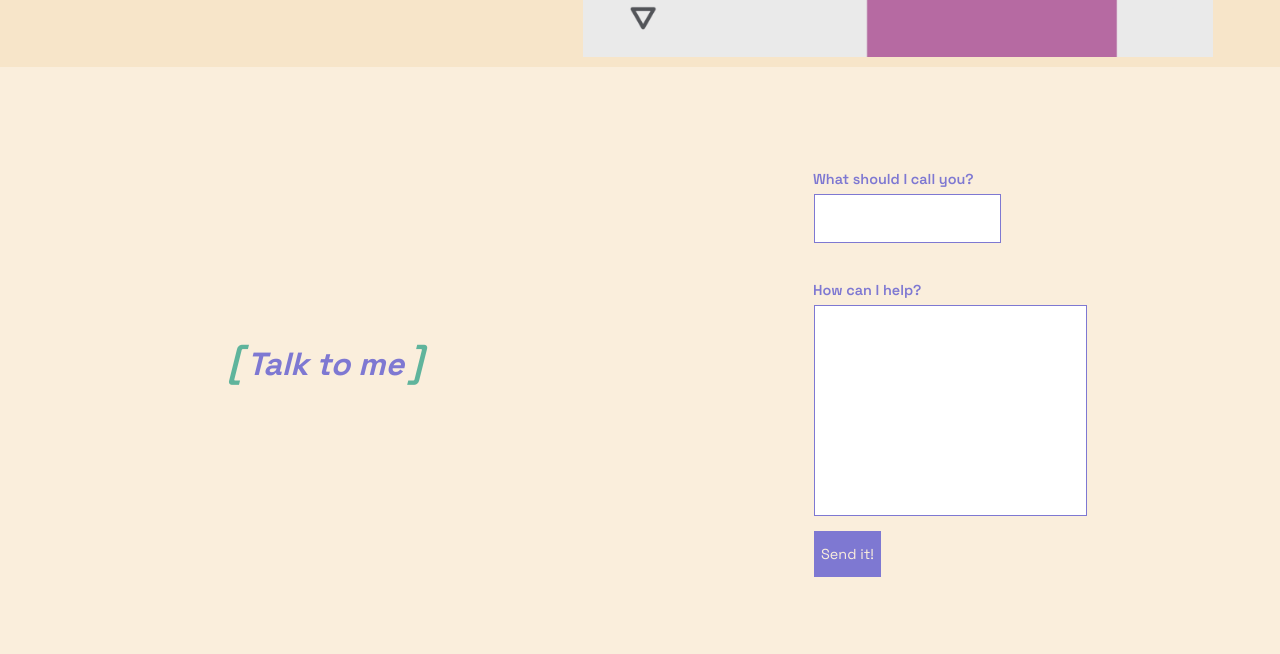
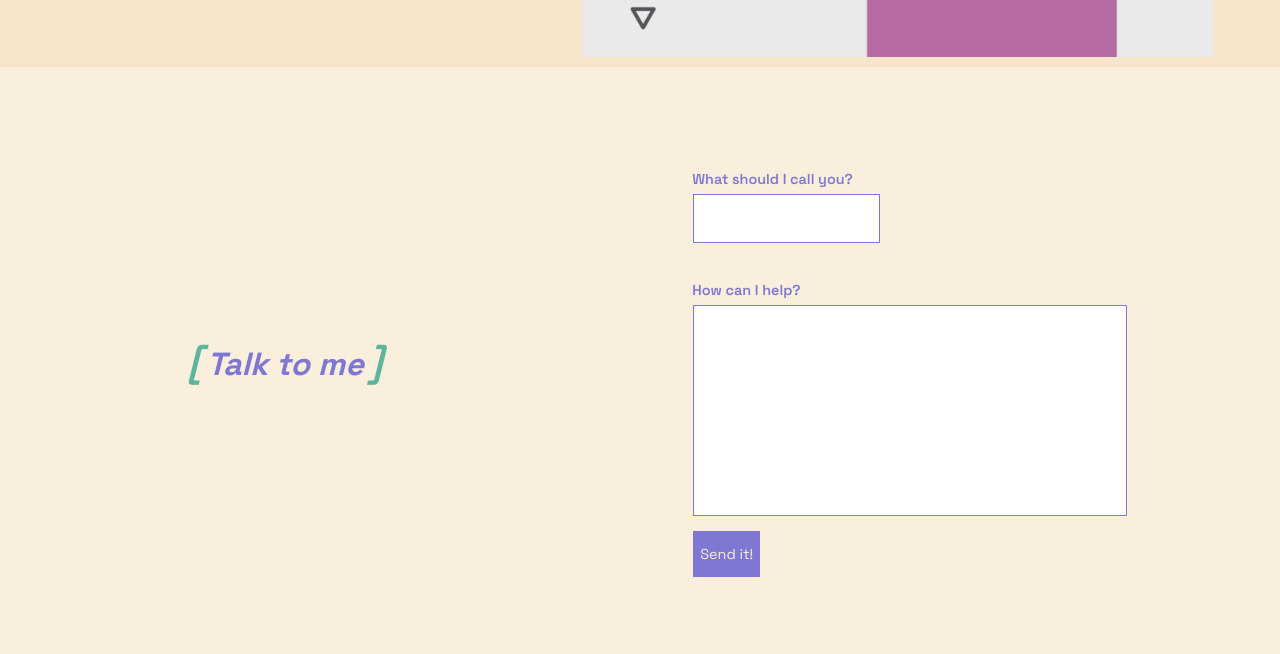
Before and after one commit to StuFleisher/PortfolioSite, a plain HTML site: page index.html in a window 1280 px wide. Shown: the part 1820-2474 px from the top of the page. Drawn offline with Linux system fonts and the light colour scheme.

Commit message:
tweaked form layout

```diff
--- a/index.html
+++ b/index.html
@@ -100,7 +100,7 @@
           <p>What should I call you?</p>
           <input type="text" name="Name" id="name">
           <p>How can I help?</p>
-          <Textarea rows="6" cols="30"></Textarea>
+          <Textarea rows="6" cols="50"></Textarea>
           <button type="submit">Send it!</button>
         </form>
       </div>
```
